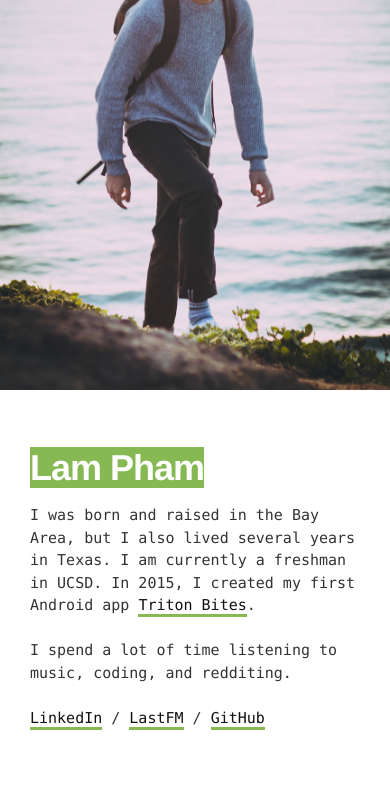
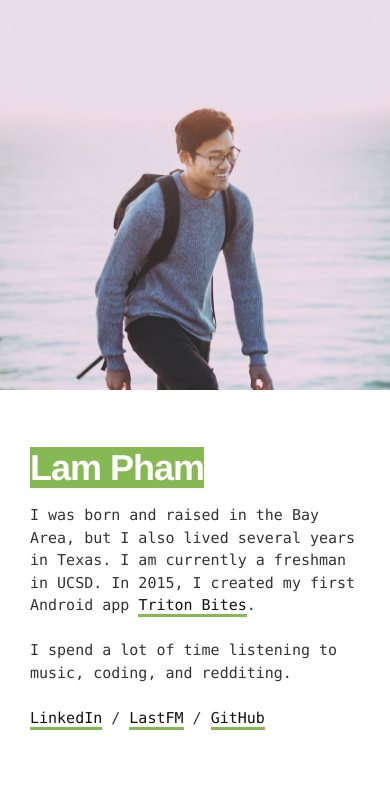
Before and after one commit to visdreamstate/visdreamstate.github.io, a PHP site: page / in a window 390 px wide. Shown: the top 788 px of the page. Run offline with PHP 8.4, Linux system fonts and the light colour scheme.

Commit message:
Fixed mobile

```diff
--- a/assets/css/style.css
+++ b/assets/css/style.css
@@ -311,7 +311,7 @@ body {
       top: 0;
       bottom: 0;
       background-image: url("me.jpg");
-      background-position: center bottom;
+      background-position: center top;
       background-size: cover;
       background-repeat: no-repeat; }
   #bio h2 {
```
